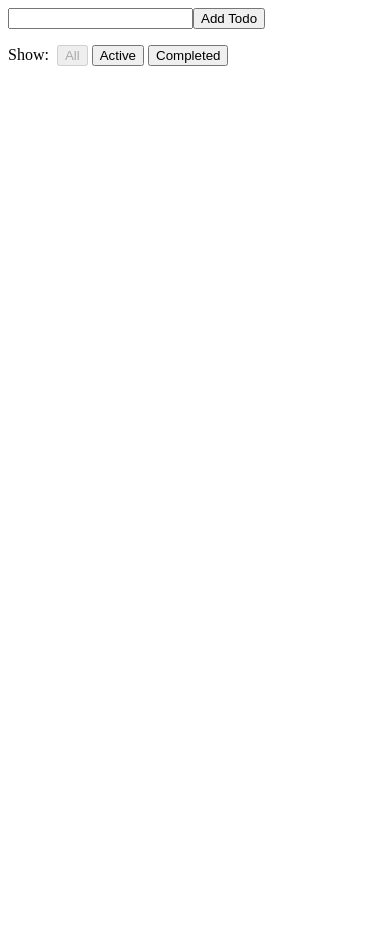
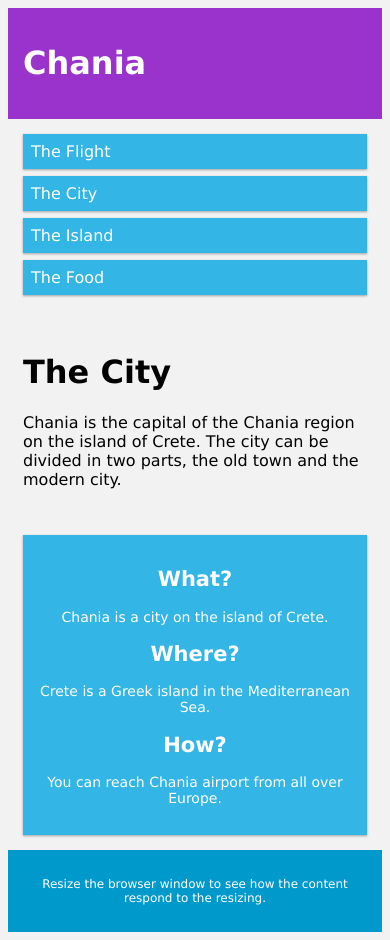
Before and after one commit to gauthamsundaramurthy/reactJS, a React (Create React App) app: page / in a window 390 px wide. Before the commit the page ends 844 px from the top, so only its background shows below. Built offline with nearby package versions, Linux system fonts and the light colour scheme.

Commit message:
Basic media Query explained.

```diff
--- a/src/index.js
+++ b/src/index.js
@@ -15,13 +15,12 @@ import { Provider } from 'react-redux'
 import { createStore } from 'redux'
 import App from './redux/components/app'
 import rootReducer from './redux/reducers'
+import MediaQuery from './responsive_design/mediaQuery'
 
 const store = createStore(rootReducer)
 
 ReactDOM.render(
-  <Provider store={store}>
-    <App />
-  </Provider>,
+  <MediaQuery/>,
   document.getElementById('root')
 )
 
--- /dev/null
+++ b/src/responsive_design/mediaQuery.css
@@ -0,0 +1,75 @@
+
+body
+{
+    background-color: #f2f2f2;
+}
+* {
+    box-sizing: border-box;
+}
+.row::after {
+    content: "";
+    clear: both;
+    display: block;
+}
+[class*="col-"] {
+    float: left;
+    padding: 15px;
+}
+html {
+    font-family: "Lucida Sans", sans-serif;
+}
+.header {
+    background-color: #9933cc;
+    color: #ffffff;
+    padding: 15px;
+}
+.menu ul {
+    list-style-type: none;
+    margin: 0;
+    padding: 0;
+}
+.menu li {
+    padding: 8px;
+    margin-bottom: 7px;
+    background-color: #33b5e5;
+    color: #ffffff;
+    box-shadow: 0 1px 3px rgba(0,0,0,0.12), 0 1px 2px rgba(0,0,0,0.24);
+}
+.menu li:hover {
+    background-color: #0099cc;
+}
+.aside {
+    background-color: #33b5e5;
+    padding: 15px;
+    color: #ffffff;
+    text-align: center;
+    font-size: 14px;
+    box-shadow: 0 1px 3px rgba(0,0,0,0.12), 0 1px 2px rgba(0,0,0,0.24);
+}
+.footer {
+    background-color: #0099cc;
+    color: #ffffff;
+    text-align: center;
+    font-size: 12px;
+    padding: 15px;
+}
+/* For desktop: */
+.col-1 {width: 8.33%;}
+.col-2 {width: 16.66%;}
+.col-3 {width: 25%;}
+.col-4 {width: 33.33%;}
+.col-5 {width: 41.66%;}
+.col-6 {width: 50%;}
+.col-7 {width: 58.33%;}
+.col-8 {width: 66.66%;}
+.col-9 {width: 75%;}
+.col-10 {width: 83.33%;}
+.col-11 {width: 91.66%;}
+.col-12 {width: 100%;}
+
+@media only screen and (max-width: 768px) {
+    /* For mobile phones: */
+    [class*="col-"] {
+        width: 100%;
+    }
+}
--- /dev/null
+++ b/src/responsive_design/mediaQuery.js
@@ -0,0 +1,54 @@
+import React, { Component } from 'react';
+import MetaTags from 'react-meta-tags';
+
+import './mediaQuery.css';
+let img= require('./assets/cup.jpg')
+
+class MediaQuery extends React.Component {
+   render() {
+      return (
+      <div>
+        <div class="header">
+          <h1>Chania</h1>
+        </div>
+
+        <div class="row">
+
+            <div class="col-3 menu">
+              <ul>
+                <li>The Flight</li>
+                <li>The City</li>
+                <li>The Island</li>
+                <li>The Food</li>
+              </ul>
+            </div>
+
+            <div class="col-6">
+              <h1>The City</h1>
+              <p>Chania is the capital of the Chania region on the island of Crete. The city can be divided in two parts, the old town and the modern city.</p>
+            </div>
+
+            <div class="col-3 right">
+              <div class="aside">
+                <h2>What?</h2>
+                <p>Chania is a city on the island of Crete.</p>
+                <h2>Where?</h2>
+                <p>Crete is a Greek island in the Mediterranean Sea.</p>
+                <h2>How?</h2>
+                <p>You can reach Chania airport from all over Europe.</p>
+              </div>
+            </div>
+
+        </div>
+
+        <div class="footer">
+          <p>Resize the browser window to see how the content respond to the resizing.</p>
+        </div>
+
+      </div>
+
+              );
+   }
+}
+
+export default MediaQuery;
```
Also changed, not shown: src/responsive_design/assets/cup.jpeg (added), src/responsive_design/assets/cup.jpg (added).
